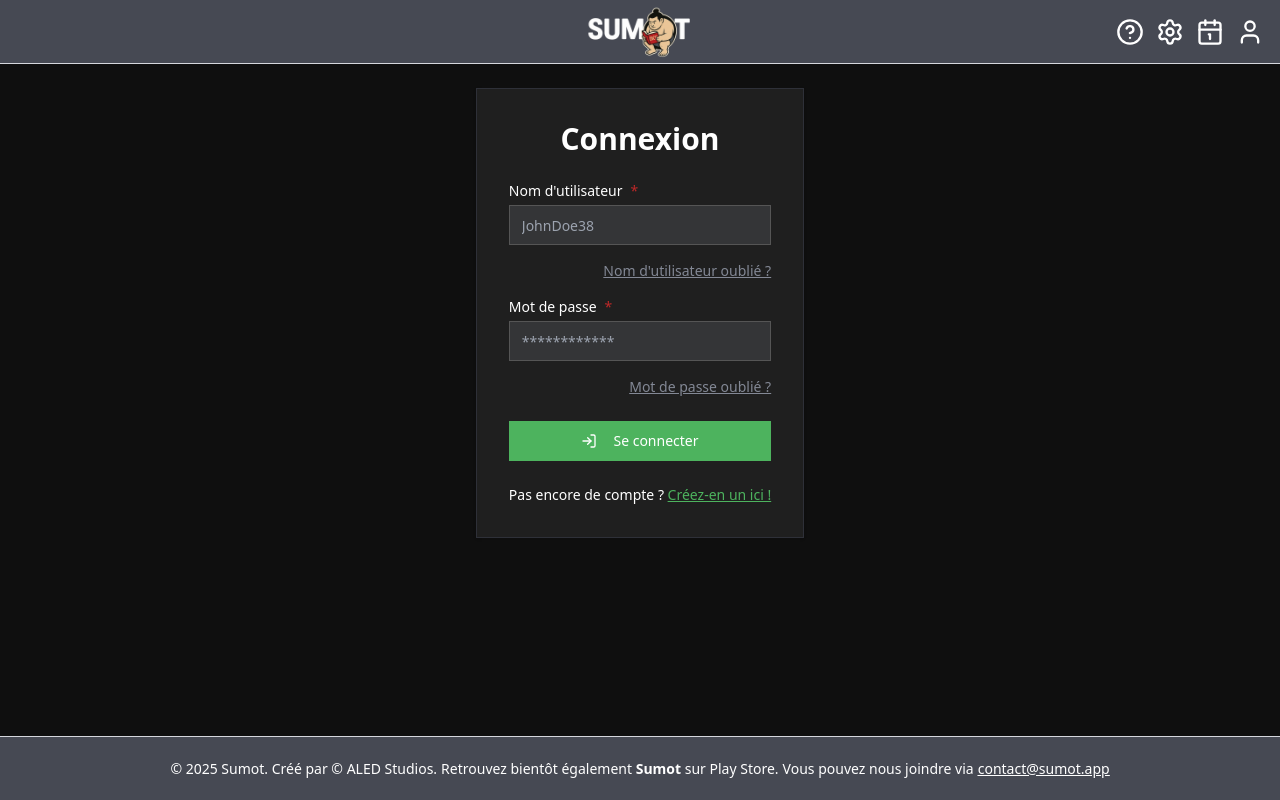
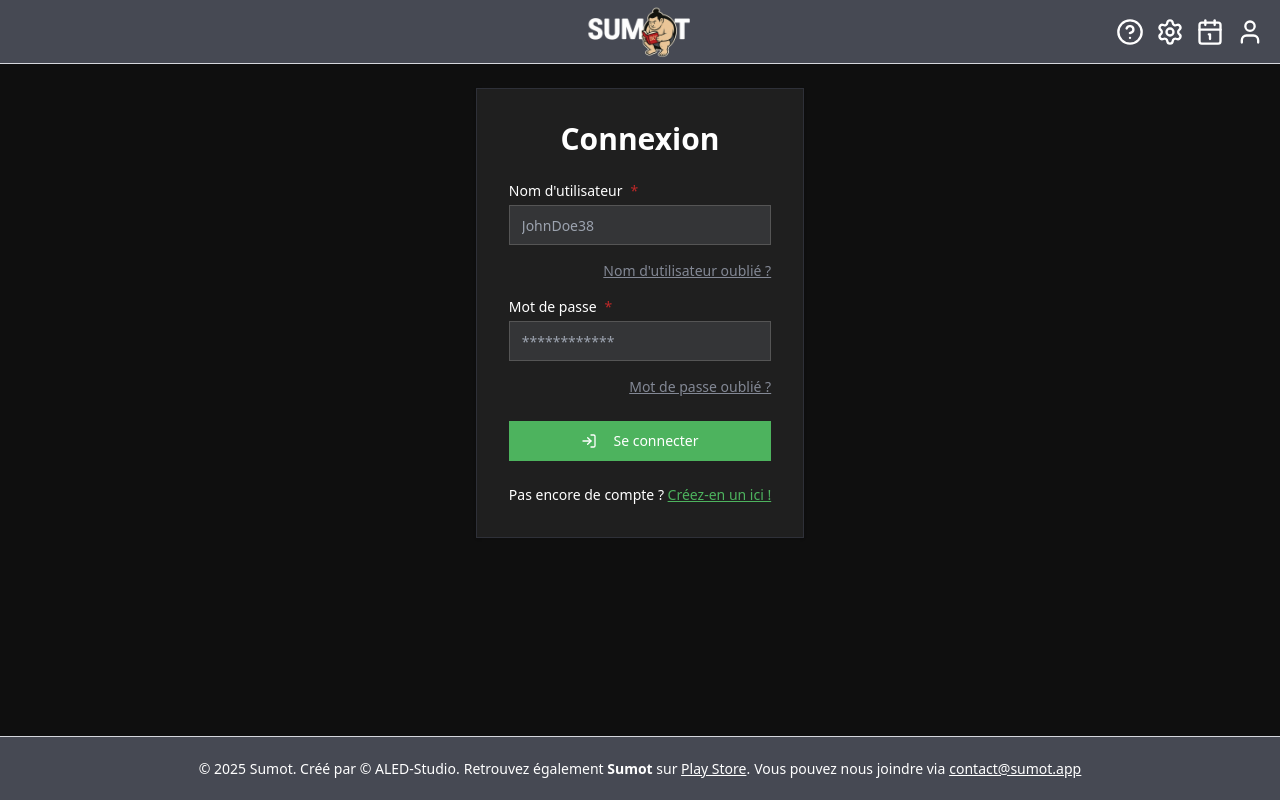
Before and after one commit to Maxime-Lambert/sumot, a React (Vite) app: page /login in a window 1280 px wide. Built offline with nearby package versions, Linux system fonts and the light colour scheme.

Commit message:
feat: footer updated

```diff
--- a/src/components/application/Footer.tsx
+++ b/src/components/application/Footer.tsx
@@ -2,11 +2,20 @@
   return (
     <footer className="w-full h-12 sm:h-16 border-t border-secondary-border bg-secondary text-secondary-foreground backdrop-blur">
       <div className="max-w-[1280px] mx-auto text-[0.65rem] sm:text-sm text-muted-foreground text-center flex items-center justify-center h-full px-2 flex-wrap gap-x-1">
-        <span>© 2025 Sumot. Créé par © ALED Studios.</span>
+        <span>© 2025 Sumot. Créé par © ALED-Studio.</span>
         <span>
-          Retrouvez bientôt également <strong>Sumot</strong> sur Play Store.
+          Retrouvez également <strong>Sumot</strong> sur{" "}
+          <a
+            href="https://play.google.com/store/apps/details?id=com.mobile.sumot"
+            target="_blank"
+            rel="noopener noreferrer"
+            className="underline"
+          >
+            Play Store
+          </a>
+          .
         </span>
-        <span>Vous pouvez nous joindre via</span>
+        <span>Vous pouvez nous joindre via </span>
         <span className="underline">
           <a href="mailto:contact@sumot.app">contact@sumot.app</a>
         </span>
```
